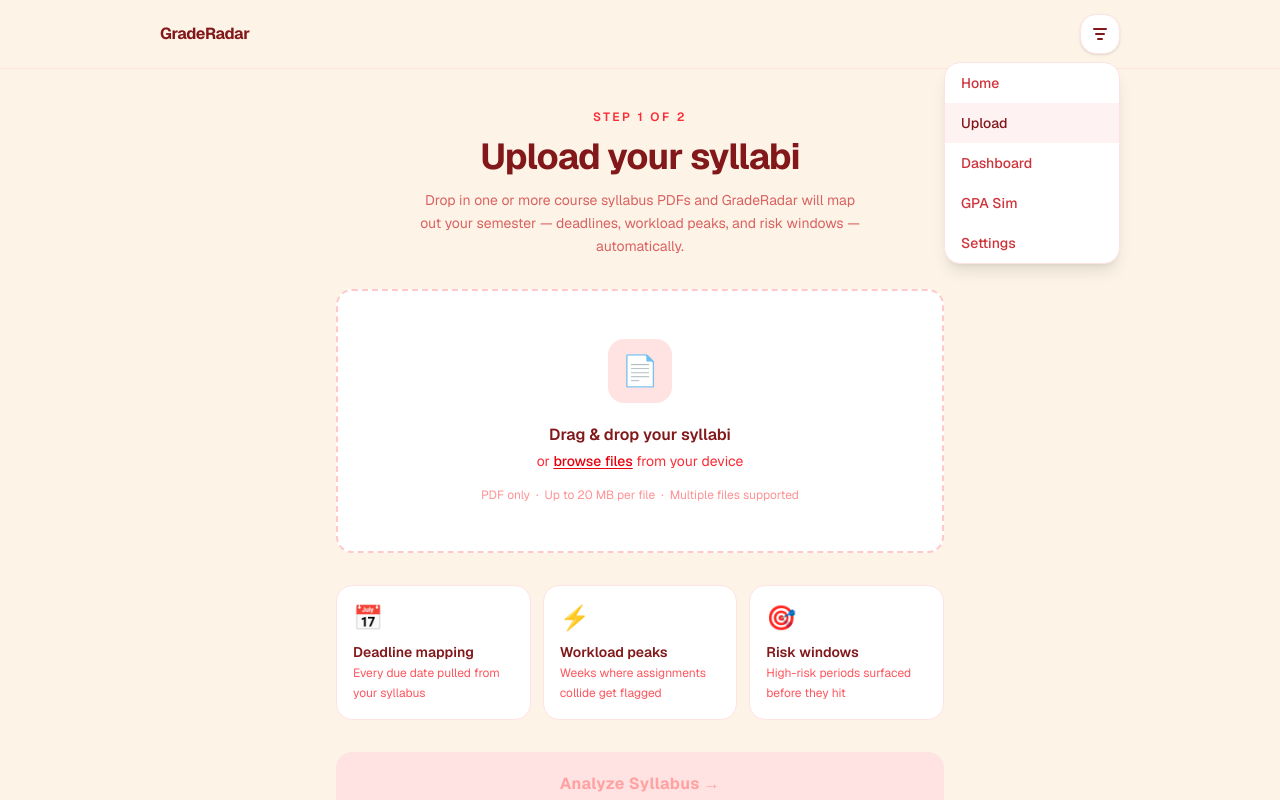
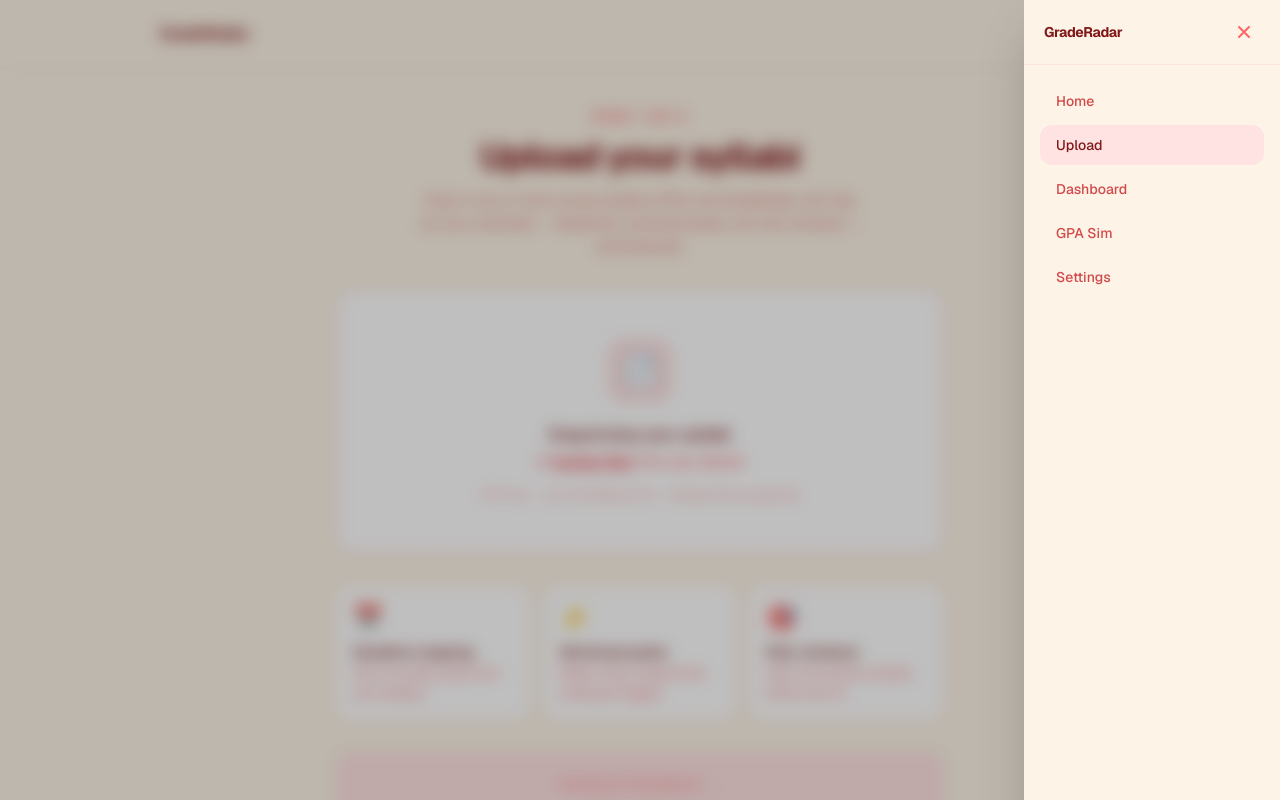
Before and after one commit to masterjabari21-cell/academic-risk-enginee, a Next.js app: page /upload in a window 1280 px wide. Both pictures are taken after a click on the button 1100 px from the left and 34 px from the top of the page. Shown: the top 800 px of the page. Built offline with nearby package versions, Linux system fonts and the light colour scheme.

Commit message:
Nav: slide-in drawer from right with blurred backdrop
Co-Authored-By: Claude Sonnet 4.6 <noreply@anthropic.com>

```diff
--- a/app/components/ui.tsx
+++ b/app/components/ui.tsx
@@ -2,7 +2,7 @@
 
 import Link from "next/link";
 import { usePathname } from "next/navigation";
-import { ButtonHTMLAttributes, ReactNode, useState, useEffect, useRef } from "react";
+import { ButtonHTMLAttributes, ReactNode, useState, useEffect } from "react";
 
 type ButtonVariant = "primary" | "ghost";
 
@@ -69,16 +69,11 @@ const NAV_LINKS = [
 export function SiteHeader() {
   const pathname = usePathname();
   const [open, setOpen] = useState(false);
-  const menuRef = useRef<HTMLDivElement>(null);
 
+  // Lock body scroll when drawer is open
   useEffect(() => {
-    function handleClick(e: MouseEvent) {
-      if (menuRef.current && !menuRef.current.contains(e.target as Node)) {
-        setOpen(false);
-      }
-    }
-    if (open) document.addEventListener("mousedown", handleClick);
-    return () => document.removeEventListener("mousedown", handleClick);
+    document.body.style.overflow = open ? "hidden" : "";
+    return () => { document.body.style.overflow = ""; };
   }, [open]);
 
   function isActive(href: string) {
@@ -86,17 +81,16 @@ export function SiteHeader() {
   }
 
   return (
+    <>
       <header className="sticky top-0 z-20 border-b border-red-100 bg-[#fdf4e7]/90 backdrop-blur dark:border-slate-800 dark:bg-slate-950/90">
         <div className="mx-auto flex w-full max-w-5xl items-center justify-between px-4 py-3.5 sm:px-6 lg:px-8">
           <Link href="/" className="text-base font-bold tracking-tight text-red-900 dark:text-white">
             GradeRadar
           </Link>
 
-        {/* Nav dropdown */}
-        <div ref={menuRef} className="relative">
           <button
             type="button"
-            onClick={() => setOpen((v) => !v)}
+            onClick={() => setOpen(true)}
             aria-label="Open menu"
             className="group flex h-10 w-10 items-center justify-center rounded-2xl border border-red-100 bg-white shadow-sm transition hover:bg-red-50 dark:border-slate-700 dark:bg-slate-800 dark:hover:bg-slate-700"
           >
@@ -106,27 +100,56 @@ export function SiteHeader() {
               <rect x="6" y="11" width="6" height="2" rx="1" className="fill-red-900 transition-colors group-hover:fill-red-600 dark:fill-slate-100 dark:group-hover:fill-purple-400" />
             </svg>
           </button>
+        </div>
+      </header>
 
-          {open && (
-            <div className="absolute right-0 mt-2 w-44 overflow-hidden rounded-2xl border border-red-100 bg-white shadow-lg dark:border-slate-700 dark:bg-slate-800">
+      {/* Blurred backdrop */}
+      <div
+        onClick={() => setOpen(false)}
+        className={`fixed inset-0 z-30 bg-black/25 backdrop-blur-sm transition-opacity duration-300 ${
+          open ? "opacity-100" : "opacity-0 pointer-events-none"
+        }`}
+      />
+
+      {/* Slide-in drawer */}
+      <div
+        className={`fixed top-0 right-0 z-40 flex h-full w-64 flex-col bg-[#fdf4e7] shadow-2xl transition-transform duration-300 ease-in-out dark:bg-slate-900 ${
+          open ? "translate-x-0" : "translate-x-full"
+        }`}
+      >
+        {/* Drawer header */}
+        <div className="flex items-center justify-between border-b border-red-100 px-5 py-4 dark:border-slate-700">
+          <span className="text-sm font-bold tracking-tight text-red-900 dark:text-white">GradeRadar</span>
+          <button
+            type="button"
+            onClick={() => setOpen(false)}
+            aria-label="Close menu"
+            className="flex h-8 w-8 items-center justify-center rounded-xl text-red-400 transition hover:bg-red-100 hover:text-red-700 dark:text-slate-500 dark:hover:bg-slate-700 dark:hover:text-slate-200"
+          >
+            <svg width="12" height="12" viewBox="0 0 12 12" fill="none" stroke="currentColor" strokeWidth="2" strokeLinecap="round">
+              <path d="M1 1l10 10M11 1L1 11" />
+            </svg>
+          </button>
+        </div>
+
+        {/* Nav links */}
+        <nav className="flex flex-col gap-1 p-4">
           {NAV_LINKS.map(({ href, label }) => (
             <Link
               key={href}
               href={href}
               onClick={() => setOpen(false)}
-                  className={`flex items-center px-4 py-2.5 text-sm font-medium transition-colors ${
+              className={`rounded-xl px-4 py-2.5 text-sm font-medium transition-colors ${
                 isActive(href)
-                      ? "bg-red-50 text-red-900 dark:bg-slate-700 dark:text-white"
-                      : "text-red-700/80 hover:bg-red-50 hover:text-red-900 dark:text-slate-300 dark:hover:bg-slate-700 dark:hover:text-white"
+                  ? "bg-red-100 text-red-900 dark:bg-slate-700 dark:text-white"
+                  : "text-red-700/70 hover:bg-red-50 hover:text-red-900 dark:text-slate-400 dark:hover:bg-slate-700/60 dark:hover:text-white"
               }`}
             >
               {label}
             </Link>
           ))}
+        </nav>
       </div>
-          )}
-        </div>
-      </div>
-    </header>
+    </>
   );
 }
```
Lines whose indentation alone changed are shown as unchanged.
